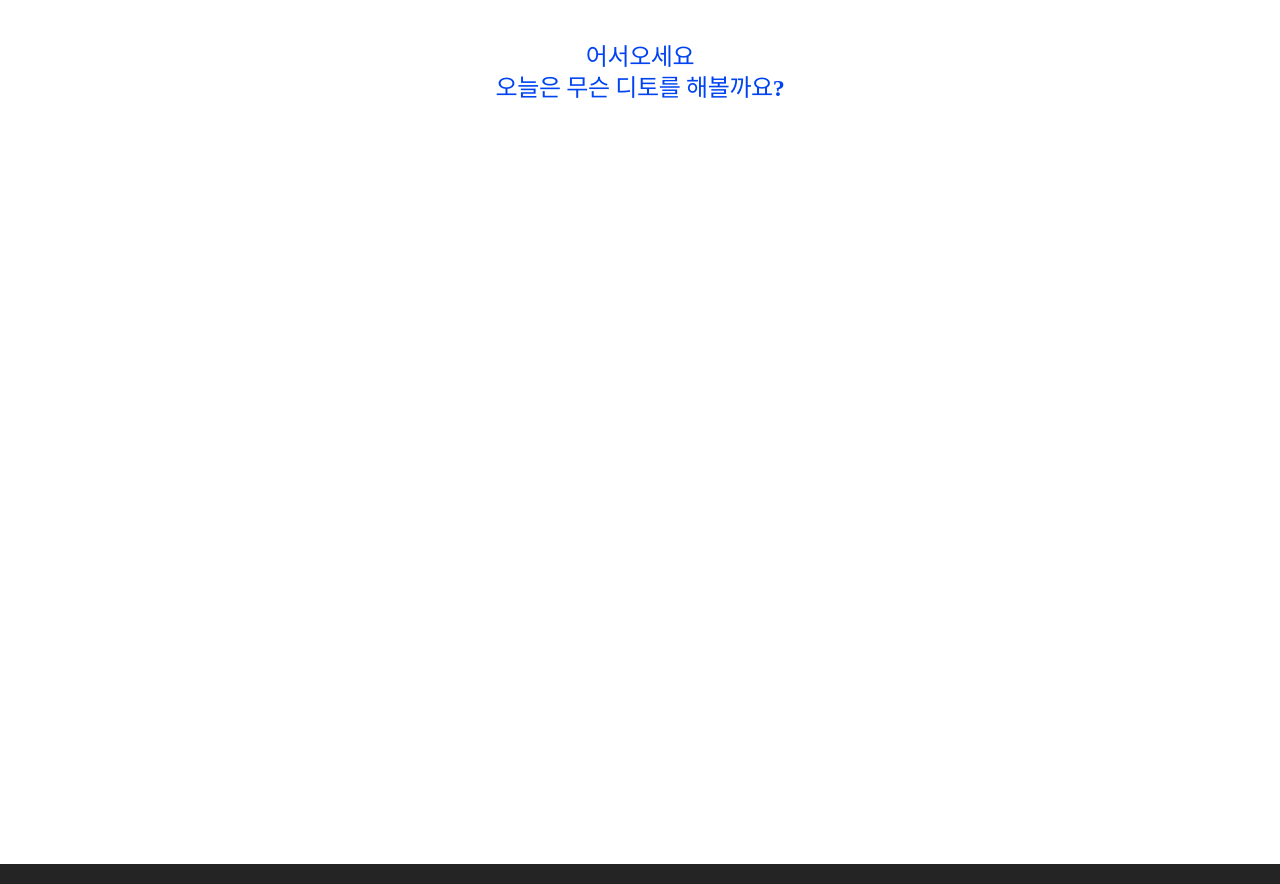
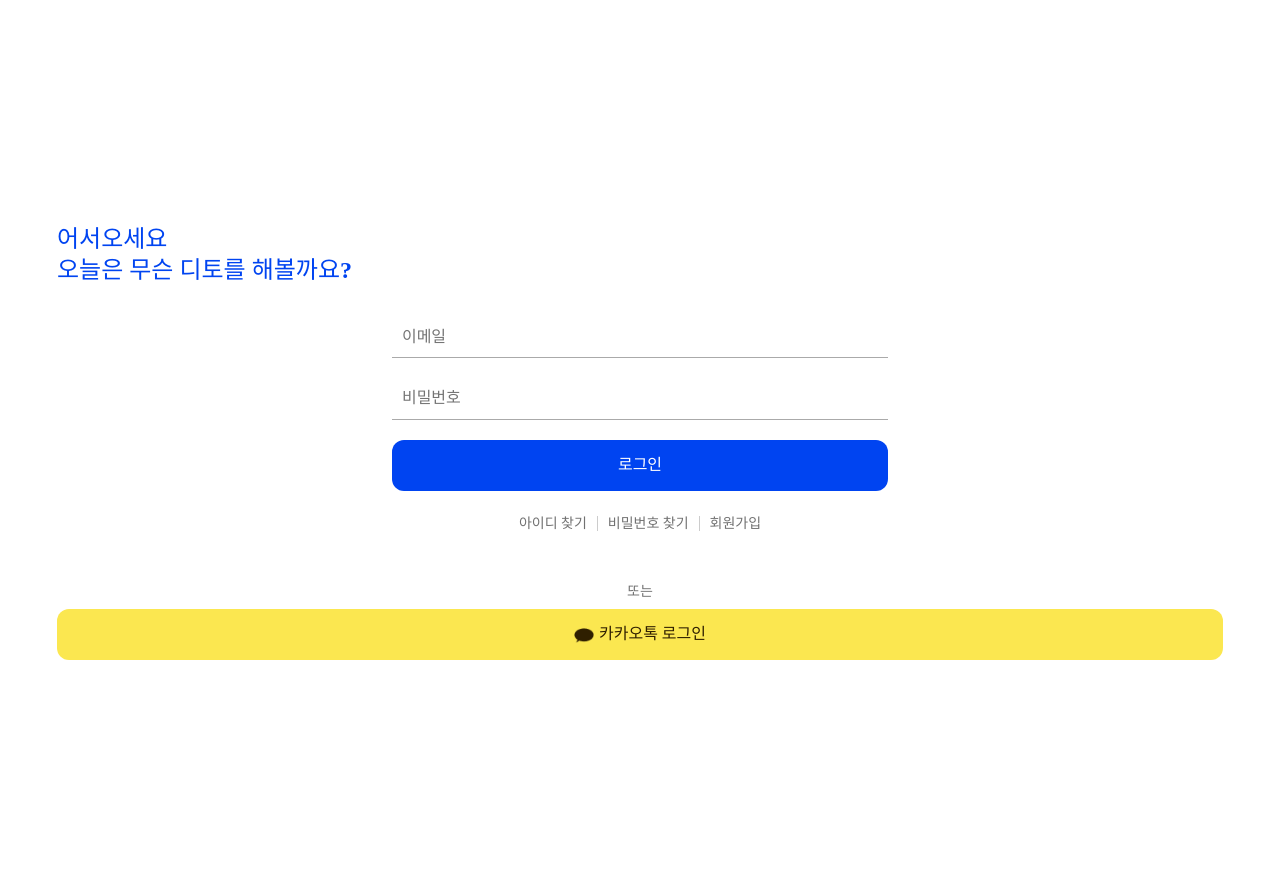
Before and after one commit to DittoTrip/DittoTrip-frontend, a React (Vite) app: page /login in a window 1280 px wide. Built offline with nearby package versions, Linux system fonts and the light colour scheme.

Commit message:
Feat: 로그인 UI

```diff
--- /dev/null
+++ b/src/components/Login/InputText.tsx
@@ -0,0 +1,29 @@
+import React from 'react';
+import { ForwardedRef } from 'react';
+import styled from 'styled-components';
+
+interface Props extends React.InputHTMLAttributes<HTMLInputElement> {
+  placeholder?: string;
+  inputType?: 'text' | 'email' | 'number' | 'password';
+}
+
+const InputText = React.forwardRef(
+  ({ placeholder, inputType, onChange, ...props }: Props, ref: ForwardedRef<HTMLInputElement>) => {
+    return <InputTextStyled placeholder={placeholder} ref={ref} type={inputType} onChange={onChange} {...props} />;
+  }
+);
+
+const InputTextStyled = styled.input`
+  width: 100%;
+  padding: 10px;
+  margin-bottom: 20px;
+
+  border: none;
+  border-bottom: 1px solid ${({ theme }) => theme.color.gray60};
+  outline: none;
+
+  line-height: 1;
+  ${({ theme }) => theme.font.body2}
+`;
+
+export default InputText;
--- a/src/components/Button.tsx
+++ b/src/components/common/Button.tsx
@@ -1,5 +1,5 @@
 import { styled } from 'styled-components';
-import { ButtonScheme, ButtonSize } from '../styles/theme';
+import { ButtonScheme, ButtonSize } from '../../styles/theme';
 
 interface Props extends React.ButtonHTMLAttributes<HTMLButtonElement> {
   children: React.ReactNode;
--- a/src/layout/Layout.tsx
+++ b/src/layout/Layout.tsx
@@ -9,7 +9,7 @@ const Layout = ({ children }: LayoutProps) => {
 const LayoutStyle = styled.main`
   width: 100%;
   margin: 0 auto;
-  padding: 10px 20px;
+  padding: 10px 25px;
   min-height: 100vh;
 `;
 export default Layout;
--- a/src/pages/Buttons.tsx
+++ b/src/pages/Buttons.tsx
@@ -1,4 +1,4 @@
-import Button from '../components/Button';
+import Button from '../components/common/Button';
 
 const Buttons = () => {
   return (
@@ -12,7 +12,7 @@ const Buttons = () => {
       </Button>
       large / subButton
       <Button size="large" scheme="kakao">
-        카카오로 로그인
+        카카오톡 로그인
       </Button>
       large / kakao
       <br />
--- a/src/pages/Login.tsx
+++ b/src/pages/Login.tsx
@@ -1,4 +1,8 @@
 import { styled } from 'styled-components';
+import InputText from '../components/Login/InputText';
+import Button from '../components/common/Button';
+
+import kakaoImg from '../assets/kakao.png';
 
 const Login = () => {
   return (
@@ -8,14 +12,85 @@ const Login = () => {
         <br />
         오늘은 무슨 디토를 해볼까요?
       </div>
+      <div className="input">
+        <InputText placeholder="이메일" inputType="email" />
+        <InputText placeholder="비밀번호" inputType="password" />
+        <Button size="large" scheme="keyButton">
+          로그인
+        </Button>
+      </div>
+
+      <div className="container">
+        <div>
+          <a href="/find-id">아이디 찾기</a>
+        </div>
+        <div className="divider"></div>
+        <div>
+          <a href="/find-password">비밀번호 찾기</a>
+        </div>
+        <div className="divider"></div>
+        <div>
+          <a href="/signup">회원가입</a>
+        </div>
+      </div>
+      <div className="text">또는</div>
+      <Button size="large" scheme="kakao">
+        <img src={kakaoImg} alt="" className="kakao-img" />
+        카카오톡 로그인
+      </Button>
     </LoginStyle>
   );
 };
 
 const LoginStyle = styled.div`
+  display: flex;
+  flex-direction: column;
+  justify-content: center;
+  align-items: center;
+  height: 100vh;
+  width: 100%;
+
   .title {
     color: ${({ theme }) => theme.color.keyColor};
     ${({ theme }) => theme.font.subTitle}
+    margin-bottom: 30px;
+    text-align: left;
+    width: 100%;
+  }
+
+  .input {
+    margin-bottom: 20px;
+  }
+
+  .container {
+    display: flex;
+    justify-content: center;
+    align-items: center;
+    gap: 10px;
+    margin-bottom: 50px;
+  }
+
+  .container a,
+  .text {
+    ${({ theme }) => theme.font.body4}
+    color: ${({ theme }) => theme.color.gray80};
+
+    text-decoration: none;
+    cursor: pointer;
+  }
+
+  .text {
+    margin-bottom: 10px;
+  }
+
+  .container .divider {
+    border-left: 1px solid #ccc;
+    height: 15px;
+  }
+
+  .kakao-img {
+    width: 20px;
+    margin-right: 5px;
   }
 `;
 
--- a/src/styles/theme.ts
+++ b/src/styles/theme.ts
@@ -20,43 +20,36 @@ const fonts = {
     font-size: 36px;
     font-weight: 800;
     line-height: 130%;
-    letter-spacing: -0.024rem;
   `,
   subTitle: css`
     font-size: 24px;
     font-weight: 700;
     line-height: 130%;
-    letter-spacing: -0.024rem;
   `,
   body1: css`
     font-size: 20px;
     font-weight: 500;
     line-height: 130%;
-    letter-spacing: -0.024rem;
   `,
   body2: css`
     font-size: 16px;
     font-weight: 700;
     line-height: 130%;
-    letter-spacing: -0.024rem;
   `,
   body3: css`
     font-size: 16px;
     font-weight: 500;
     line-height: 100%;
-    letter-spacing: -0.024rem;
   `,
   body4: css`
     font-size: 14px;
     font-weight: 400;
     line-height: 100%;
-    letter-spacing: -0.024rem;
   `,
   body5: css`
     font-size: 10px;
     font-weight: 600;
     line-height: 100%;
-    letter-spacing: -0.024rem;
   `,
 };
 
@@ -92,6 +85,7 @@ const colors = {
   gray60: '#AAAAAA',
   gray80: '#717171',
   kakao: '#FBE750',
+  kakaoText: '#2F1F00',
 };
 export const light: Theme = {
   name: 'light',
@@ -118,7 +112,7 @@ export const light: Theme = {
       backgroundColor: colors.subColor1,
     },
     kakao: {
-      color: 'black',
+      color: colors.kakaoText,
       backgroundColor: colors.kakao,
     },
   },
```
Also changed, not shown: src/assets/kakao.png (added).
